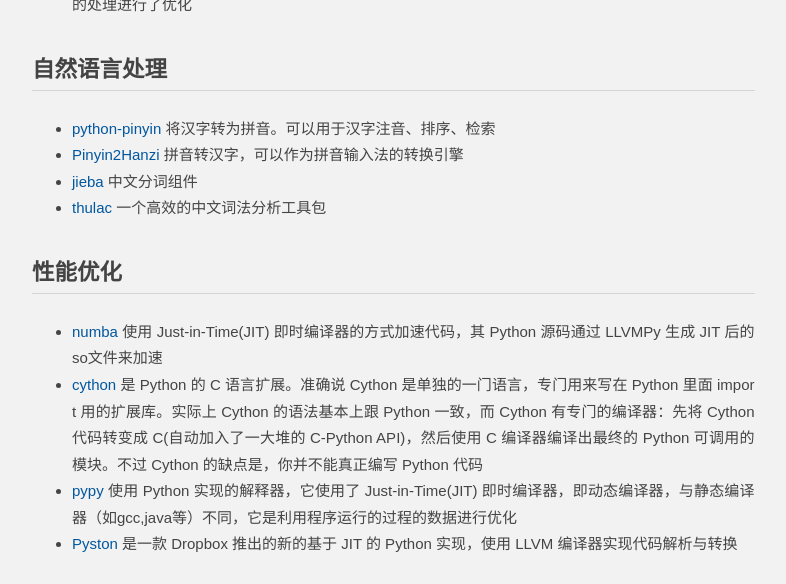
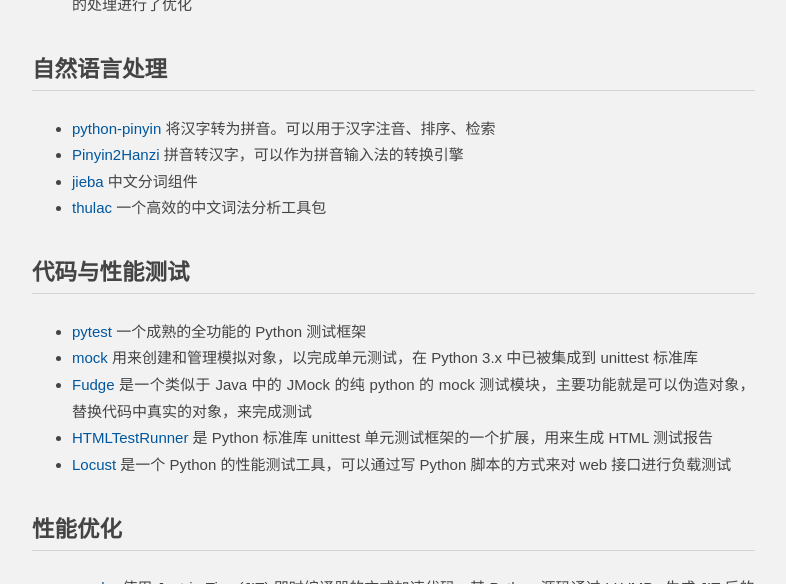
Before and after one commit to kuanghy/luring, a Jekyll site: the page built from _posts/2017-04-04-python-modules.md, in a window 1280 px wide and 900 px high, scrolled down 5342 px, cut to the strip 0-584 px from the top of the window. Shown: the whole strip, without its empty margins (93-879 px from the left). Built offline with Jekyll 4.4.1, drawn with Linux system fonts in a browser that asks for light colours; some web fonts are replaced; Markdown is read by kramdown in place of the engine named in the settings; comment, search, counter and statistics services are not loaded.

Commit message:
update post -- python modules

```diff
--- a/_posts/2017-04-04-python-modules.md
+++ b/_posts/2017-04-04-python-modules.md
@@ -188,6 +188,16 @@
 - [jieba](https://github.com/fxsjy/jieba)  中文分词组件
 - [thulac](http://thulac.thunlp.org/) 一个高效的中文词法分析工具包
 
+
+## 代码与性能测试
+
+- [pytest](https://docs.pytest.org/) 一个成熟的全功能的 Python 测试框架
+- [mock](https://pypi.python.org/pypi/mock) 用来创建和管理模拟对象，以完成单元测试，在 Python 3.x 中已被集成到 unittest 标准库
+- [Fudge](https://github.com/fudge-py/fudge) 是一个类似于 Java 中的 JMock 的纯 python 的 mock 测试模块，主要功能就是可以伪造对象，替换代码中真实的对象，来完成测试
+- [HTMLTestRunner](https://pypi.python.org/pypi/HTMLTestRunner) 是 Python 标准库 unittest 单元测试框架的一个扩展，用来生成 HTML 测试报告
+- [Locust](http://locust.io/) 是一个 Python 的性能测试工具，可以通过写 Python 脚本的方式来对 web 接口进行负载测试
+
+
 ## 性能优化
 
 - [numba](http://numba.pydata.org/) 使用 Just-in-Time(JIT) 即时编译器的方式加速代码，其 Python 源码通过 LLVMPy 生成 JIT 后的 so文件来加速
```
